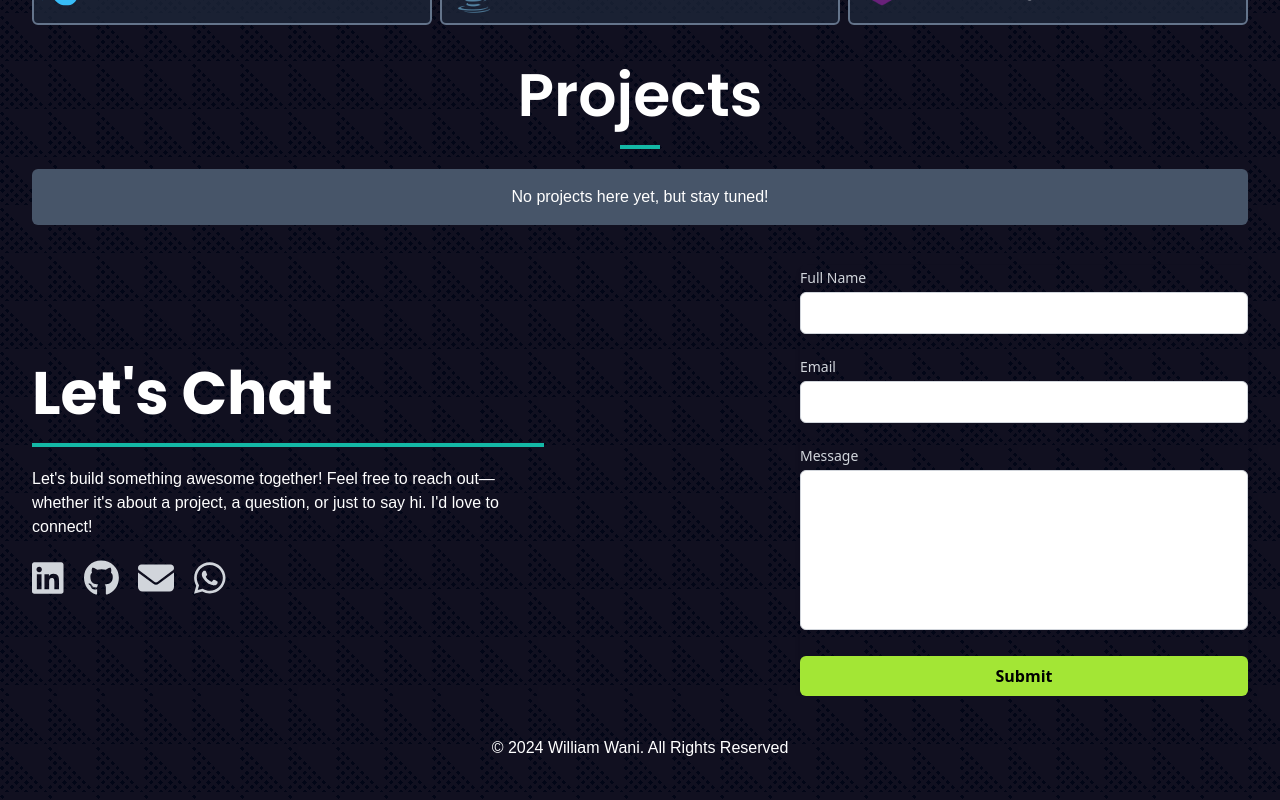
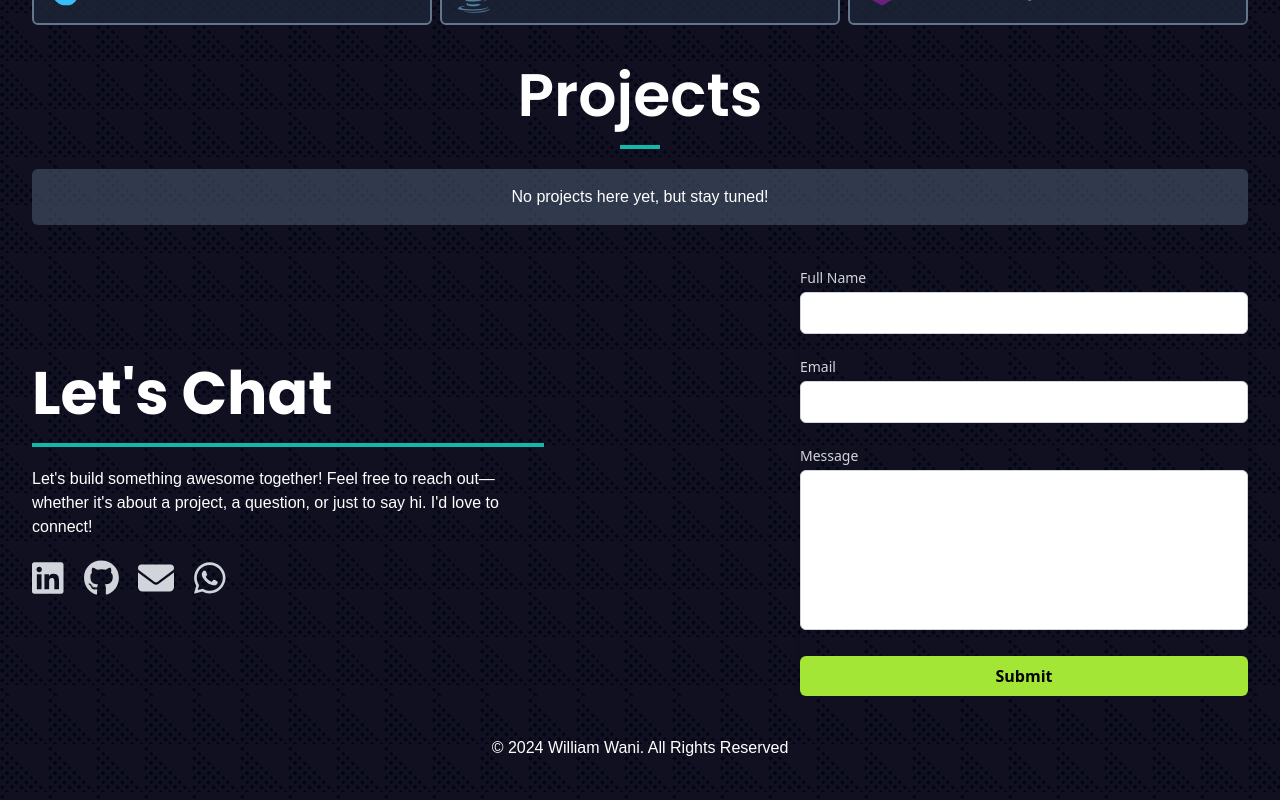
Before and after one commit to williwiser/portfolio-v2, a React (Vite) app: page / in a window 1280 px wide. Shown: the part 1571-2371 px from the top of the page. Built offline with nearby package versions, Linux system fonts and the light colour scheme.

Commit message:
change bg opacity

```diff
--- a/src/Projects.tsx
+++ b/src/Projects.tsx
@@ -8,7 +8,7 @@ function Projects() {
           Projects
         </h1>
         <hr className="border-2 my-5 max-w-10 mx-auto border-teal-500" />
-        <p className="text-center p-4 bg-slate-600 rounded-md">
+        <p className="text-center p-4 bg-slate-600/60 rounded-md">
           No projects here yet, but stay tuned!
         </p>
         {/*
```
